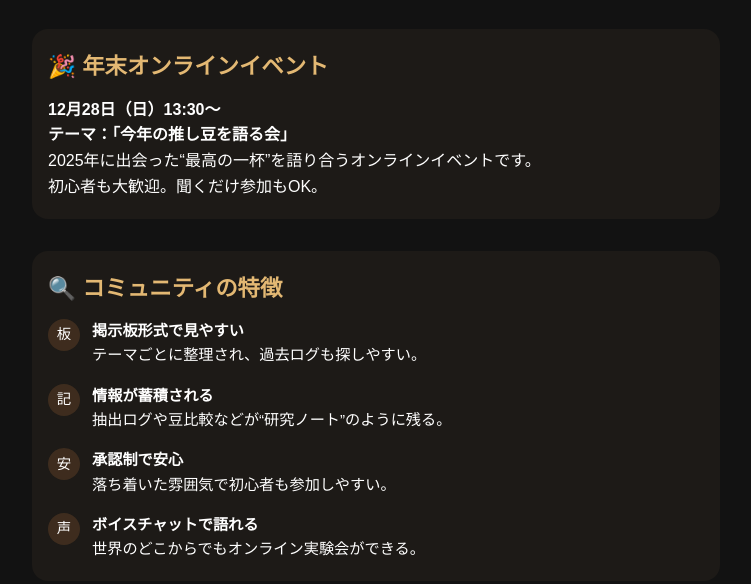
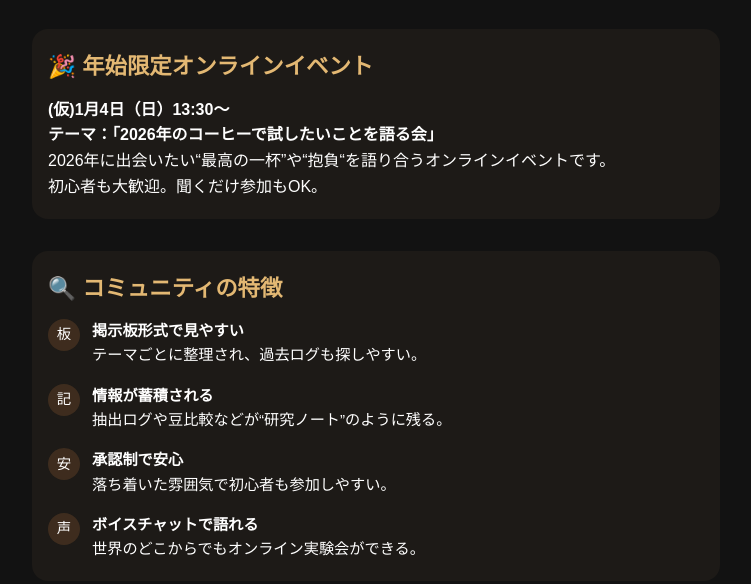
Before and after one commit to monsan060819-ai/coffee-redirect, a plain HTML site: page index.html in a window 1280 px wide. Shown: the part 313-897 px from the top of the page, without its empty margins (264-1015 px from the left). Drawn offline with Linux system fonts and the light colour scheme; a web font is replaced by a local one.

Commit message:
Update index.html

```diff
--- a/index.html
+++ b/index.html
@@ -232,10 +232,10 @@
 
     <!-- イベント告知 -->
     <section>
-      <h2 class="section__title">🎉 年末オンラインイベント</h2>
-      <p><strong>12月28日（日）13:30〜</strong></p>
-      <p><strong>テーマ：「今年の推し豆を語る会」</strong></p>
-      <p>2025年に出会った“最高の一杯”を語り合うオンラインイベントです。</p>
+      <h2 class="section__title">🎉 年始限定オンラインイベント</h2>
+      <p><strong>(仮)1月4日（日）13:30〜</strong></p>
+      <p><strong>テーマ：「2026年のコーヒーで試したいことを語る会」</strong></p>
+      <p>2026年に出会いたい“最高の一杯”や“抱負“を語り合うオンラインイベントです。</p>
       <p>初心者も大歓迎。聞くだけ参加もOK。</p>
     </section>
 
```
